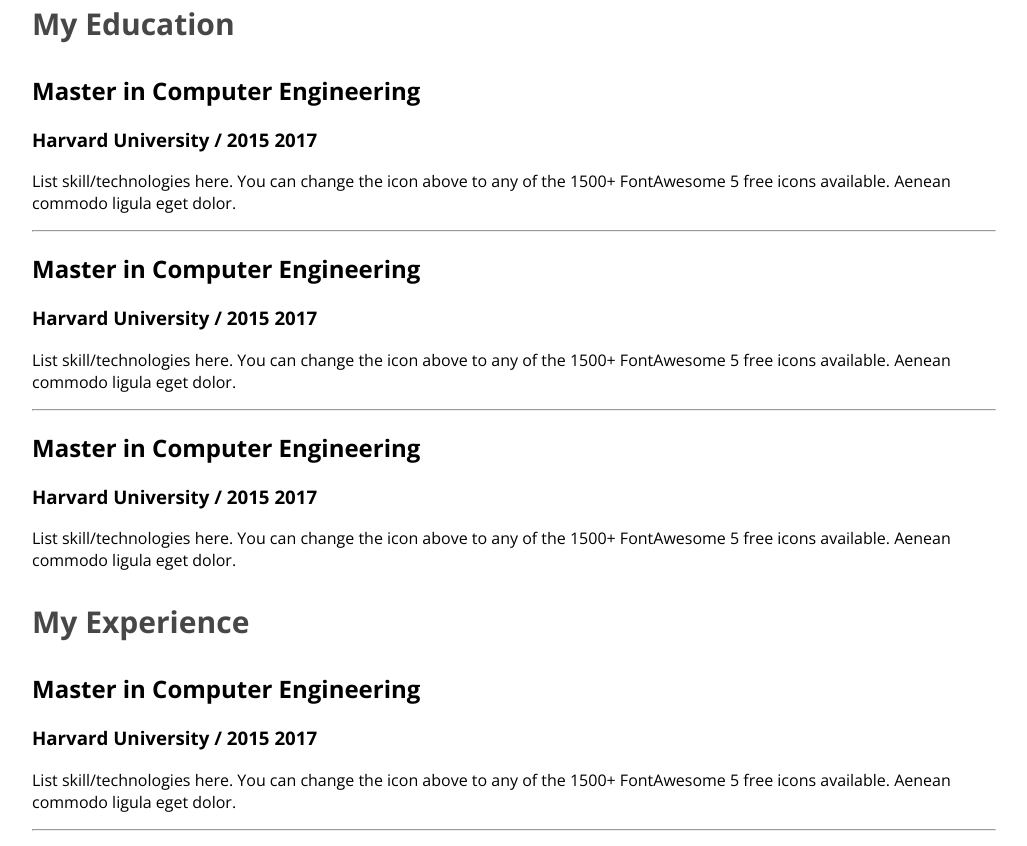
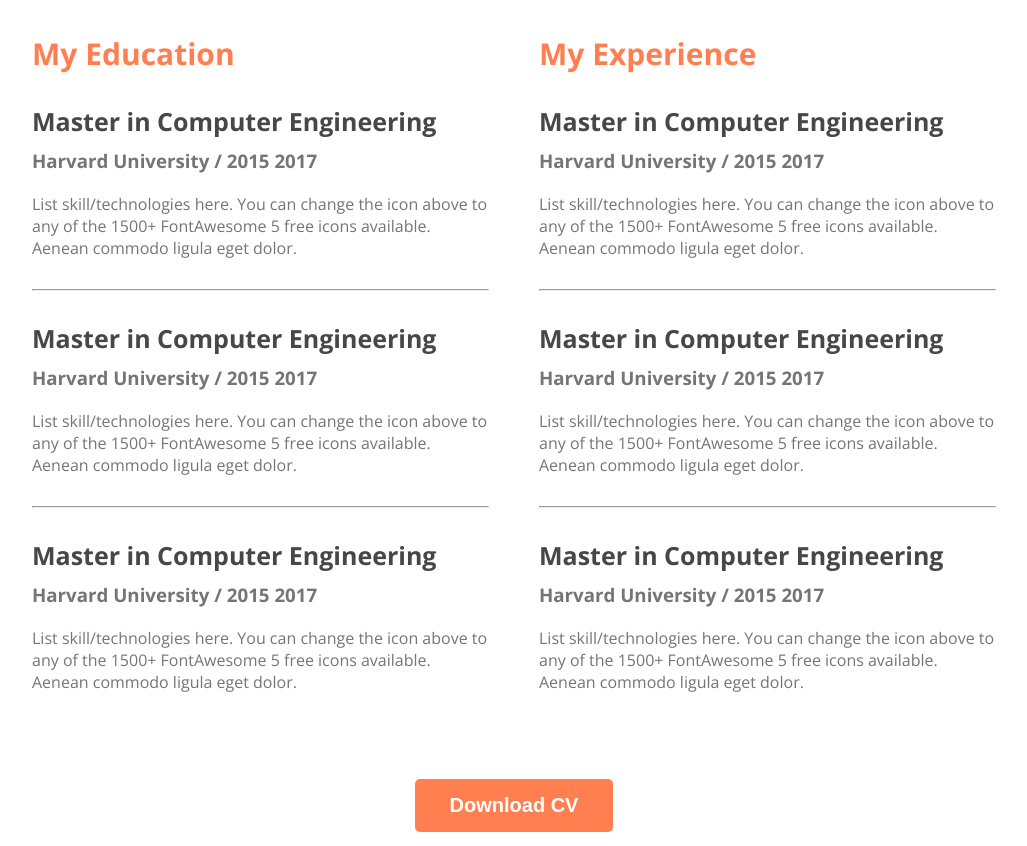
Before and after one commit to ShSpondon/web_dev_portfolio, a plain HTML site: page index.html in a window 1280 px wide. Shown: the part 2534-3380 px from the top of the page, without its empty margins (126-1153 px from the left). Drawn offline with nearby package versions, Linux system fonts and the light colour scheme.

Commit message:
Finished Resume section

```diff
--- a/index.html
+++ b/index.html
@@ -83,7 +83,6 @@
             </div>
             <section>
                 <h3 class="section-title">A summary of My Resume</h3>
-
                 <div class="resume-container">
                     <div class="resume-column">
                         <h3 class="resume-column-title">My Education</h3>
@@ -139,9 +138,10 @@
                     </div>
                 </div>
             </section>
+            <div class="download-cv">
+                <button class="primary-button">Download CV</button>
+            </div>
         </section>
-
-
     </main>
 
     <footer>
--- a/portfolio.css
+++ b/portfolio.css
@@ -152,7 +152,35 @@ main section {
 /*resume section styles*/
 
 .resume-column-title {
-color: #474747;
+color: coral;
 font-size: 30px;
 font-weight: 700;
 }
+
+.resume-container {
+    display: flex;
+    gap: 50px;
+}
+.resume-item-title {
+    color: #474747;
+    font-size: 25px;
+    font-weight: 700;
+    margin-bottom: 10px;
+}
+.resume-item-institute {
+    margin-bottom: 20px;
+    margin-top: 0px;
+}
+
+.resume-item-institute,.resume-item-description {
+    color: #757575;
+}
+
+.resume-container hr {
+    margin: 30px 0;
+}
+
+.download-cv {
+    text-align: center;
+    margin-top: 50px;
+}
```
